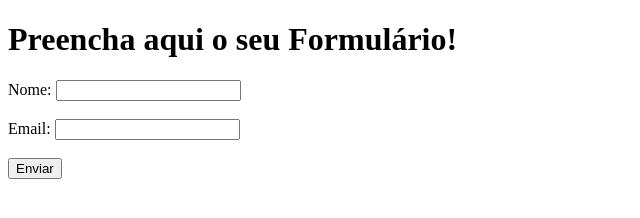
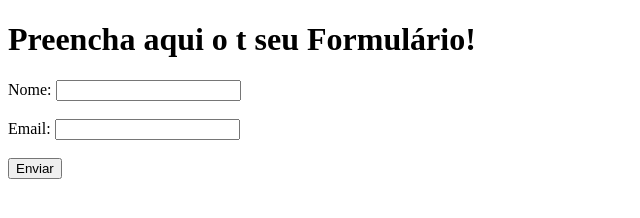
Before and after one commit to panzo11/DesafioDevOps_2024, a plain HTML site: page frontend/index.html in a window 1280 px wide. Shown: the whole page, without its empty margins (0-640 px from the left). Drawn offline with Linux system fonts and the light colour scheme.

Commit message:
deploy 5

```diff
--- a/frontend/index.html
+++ b/frontend/index.html
@@ -6,7 +6,7 @@
   <title>Formulário</title>
 </head>
 <body>
-  <h1>Preencha aqui o seu Formulário!</h1>
+  <h1>Preencha aqui o t seu Formulário!</h1>
   <form id="form">
     <label for="name">Nome:</label>
     <input type="text" id="name" name="name" required><br><br>
```
